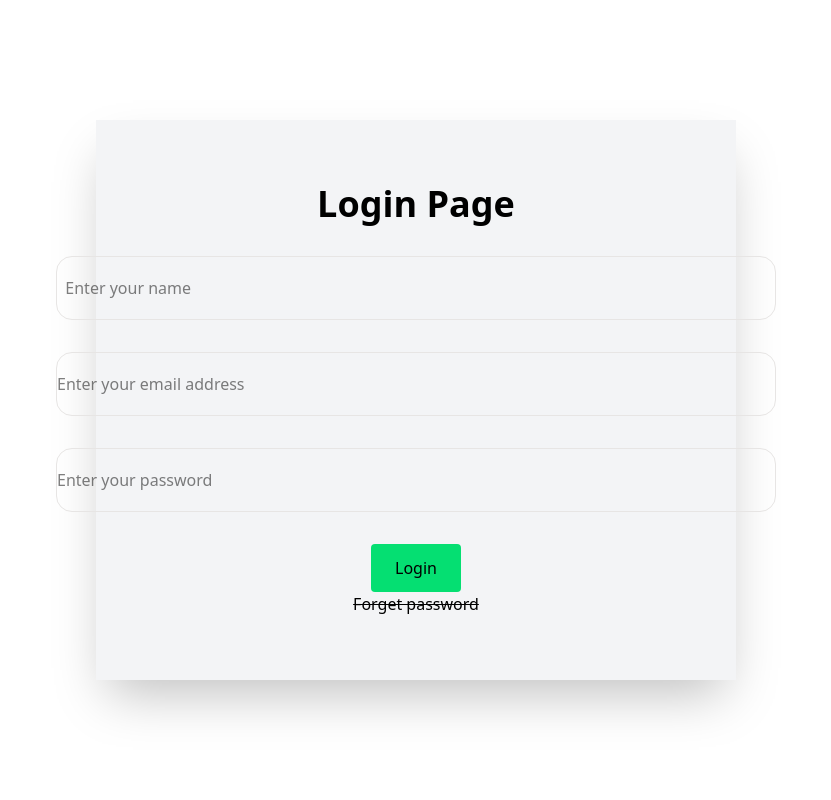
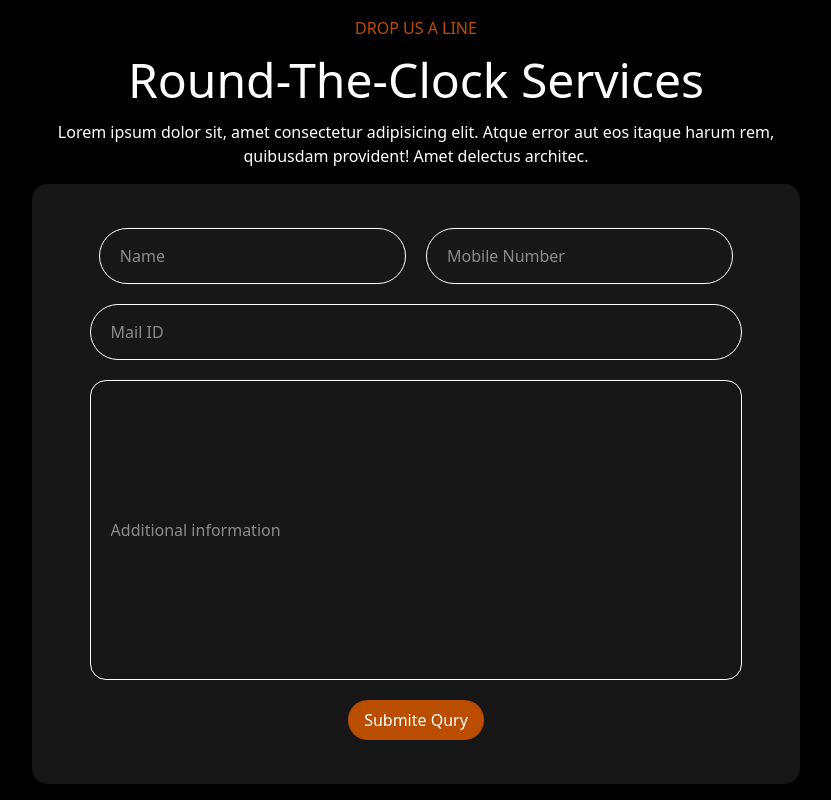
Before and after one commit to rahelaqambari/Project, a React (Vite) app: page / in a window 1280 px wide. Shown: the part 2400-3200 px from the top of the page, without its empty margins (224-1055 px from the left). Built offline with nearby package versions, Linux system fonts and the light colour scheme.

Commit message:
A component is added

```diff
--- a/src/App.jsx
+++ b/src/App.jsx
@@ -2,6 +2,7 @@ import About from "./About"
 import Cantact from "./Cantact"
 import Cart from "./Cart"
 import Clock from "./Clock"
+import Form from "./Form"
 import Homework from "./Homework"
 import Imggallary from "./Imggallary"
 import Login from "./Login"
@@ -14,6 +15,7 @@ function App() {
       <Imggallary />
     <About />
     <Cantact />
+    <Form />
     <Login />
     <Cart />
     <Homework />
--- /dev/null
+++ b/src/Form.jsx
@@ -0,0 +1,23 @@
+import React from 'react'
+
+function Form() {
+  return (
+    <div className='h-screen w-full bg-black flex flex-col justify-center items-center gap-4'>
+        <p className='text-amber-700'>DROP US A LINE</p>
+        <h1 className='text-5xl text-white'>Round-The-Clock Services</h1>
+        <p className='w-[95vh] text-center text-white'>Lorem ipsum dolor sit, amet consectetur adipisicing elit. Atque error aut eos itaque harum rem, quibusdam provident! Amet delectus architec.</p>
+             <div className="h-[75%] rounded-2xl w-[60%] bg-neutral-900 shadow-2xl items-center flex gap-5 flex-col  justify-center">
+                <div className='flex justify-center w-full gap-5'>
+                    <input className='border-white focus:outline-0 h-14 w-[40%] px-5 rounded-full border text-white' type="text" placeholder='Name' />
+                    <input className='border-white focus:outline-0 h-14 w-[40%] px-5 rounded-full border text-white' type="text" placeholder='Mobile Number' />
+                </div>
+                 <input className='border-white focus:outline-0 h-14 w-[85%] px-5 rounded-full border text-white' type="text" placeholder='Mail ID' />
+                 <input className='border-white focus:outline-0 h-[50%] w-[85%] px-5 rounded-2xl border text-white flex items-start' type="text" placeholder='Additional information' />
+                 <button className="bg-amber-700 text-white rounded-full py-2 px-4">Submite Qury</button>
+
+      </div>
+    </div>
+  )
+}
+
+export default Form
```
